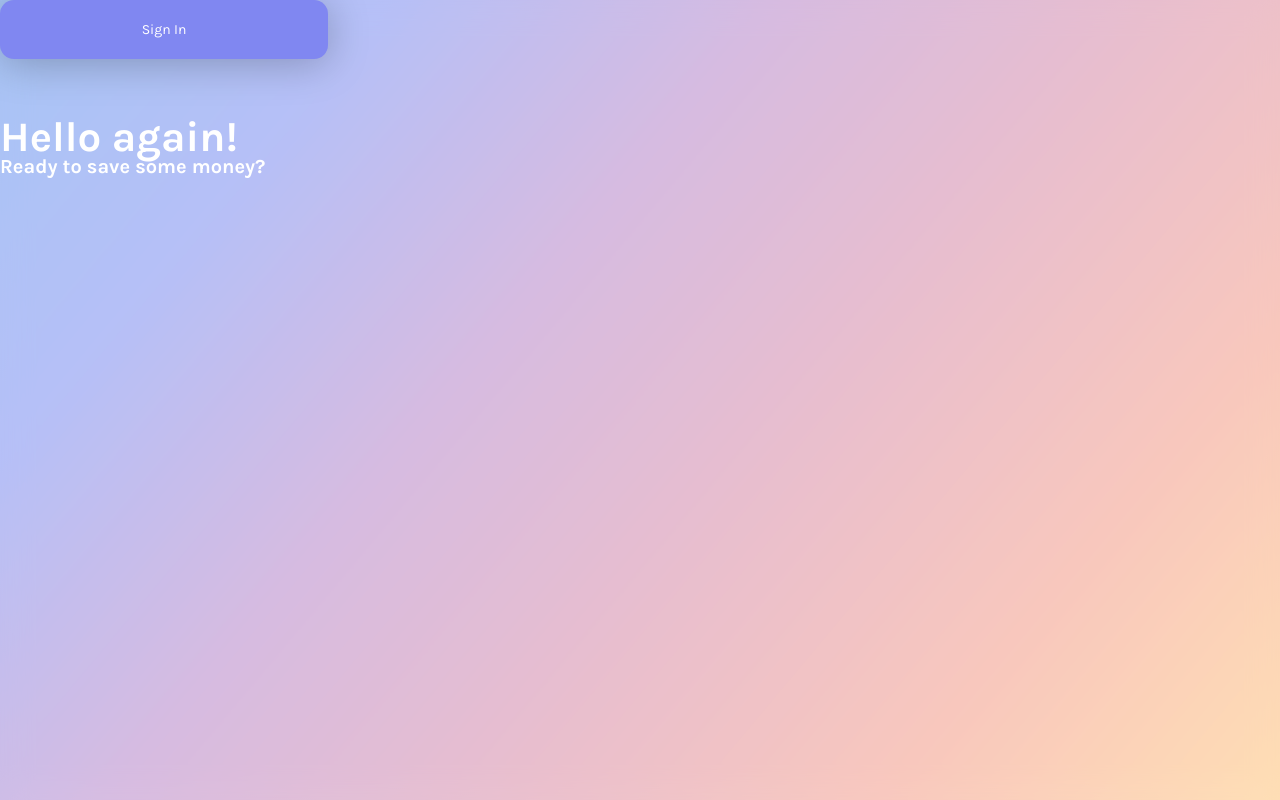
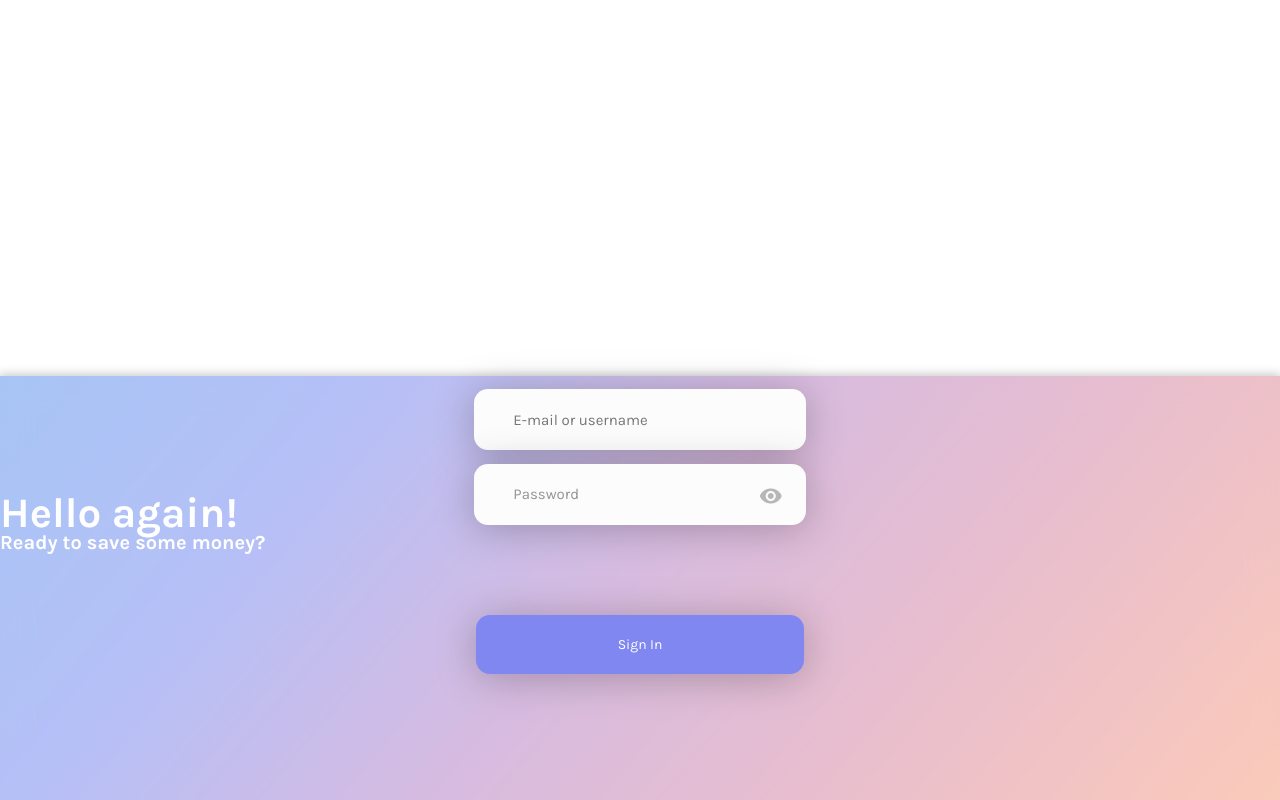
Before and after one commit to budg-dewemo/budg-frontend-ng, an Angular app: page / in a window 1280 px wide. Shown: the top 800 px of the page. Built offline with nearby package versions, Linux system fonts and the light colour scheme.

Commit message:
add login commponent

```diff
--- a/src/app/app.component.html
+++ b/src/app/app.component.html
@@ -1 +1,2 @@
 <app-sign-in-view></app-sign-in-view>
+<!-- <app-login-commponent></app-login-commponent> -->
--- a/src/app/app.module.ts
+++ b/src/app/app.module.ts
@@ -12,13 +12,15 @@ import { MatButtonModule } from '@angular/material/button';
 import { MatIconModule } from '@angular/material/icon';
 import { SignInButtonComponent } from './components/sign-in-button/sign-in-button.component';
 import { SignInViewComponent } from './components/sign-in-view/sign-in-view.component';
+import { LoginCommponentComponent } from './components/login-commponent/login-commponent.component';
 
 @NgModule({
   declarations: [
     AppComponent,
     InputLoginComponent,
     SignInButtonComponent,
-    SignInViewComponent
+    SignInViewComponent,
+    LoginCommponentComponent
   ],
   imports: [
     BrowserModule,
--- a/src/app/components/input-login/input-login.component.html
+++ b/src/app/components/input-login/input-login.component.html
@@ -1,9 +1,9 @@
 <div>
     <input class="input-login" placeholder="E-mail or username" type="text" id="username" name="username" />
 </div>
-  <div class="password">
+<div class="password">
     <input class="input-login custom-password"  placeholder="Password" matInput [type]="showPassword ? 'text' : 'password'" name="password">
     <mat-icon class="pass-visibility" matSuffix (click)="togglePasswordVisibility()">
         {{showPassword?'visibility_off':'visibility'}}
       </mat-icon>
-  </div>
+</div>
--- /dev/null
+++ b/src/app/components/login-commponent/login-commponent.component.css
@@ -0,0 +1,16 @@
+.sign-in-button {
+    width: 328px;
+    height: 59px;
+    left: 31px;
+    margin-left: 26pt;
+    margin-top: 68pt;
+}
+
+.login-box {
+    display: flex;
+    margin-top: 282pt;
+    margin-right: 26pt;
+    align-items: center;
+    justify-content: center;
+    flex-direction: column;
+}
--- /dev/null
+++ b/src/app/components/login-commponent/login-commponent.component.html
@@ -0,0 +1,6 @@
+<div class="login-box">
+    <app-input-login class="sign-in-input"></app-input-login>
+    <div class="sign-in-button">
+        <app-sign-in-button ></app-sign-in-button>
+    </div>
+</div>
--- /dev/null
+++ b/src/app/components/login-commponent/login-commponent.component.ts
@@ -0,0 +1,15 @@
+import { Component, OnInit } from '@angular/core';
+
+@Component({
+  selector: 'app-login-commponent',
+  templateUrl: './login-commponent.component.html',
+  styleUrls: ['./login-commponent.component.css']
+})
+export class LoginCommponentComponent implements OnInit {
+
+  constructor() { }
+
+  ngOnInit(): void {
+  }
+
+}
--- a/src/app/components/sign-in-button/sign-in-button.component.css
+++ b/src/app/components/sign-in-button/sign-in-button.component.css
@@ -10,4 +10,5 @@
 
     font-family: 'Karla', sans-serif;
     color: #FFFFFF;
+
 }
--- a/src/app/components/sign-in-view/sign-in-view.component.html
+++ b/src/app/components/sign-in-view/sign-in-view.component.html
@@ -4,7 +4,7 @@
             <div class="hello">Hello again!</div>
             <div class="question">Ready to save some money?</div>
         </div>
-        <app-sign-in-button></app-sign-in-button>
+        <app-login-commponent></app-login-commponent>
     </div>
 
 </html>
```
Also changed, not shown: 1 other file (tests, documents, lock files or other folders).
